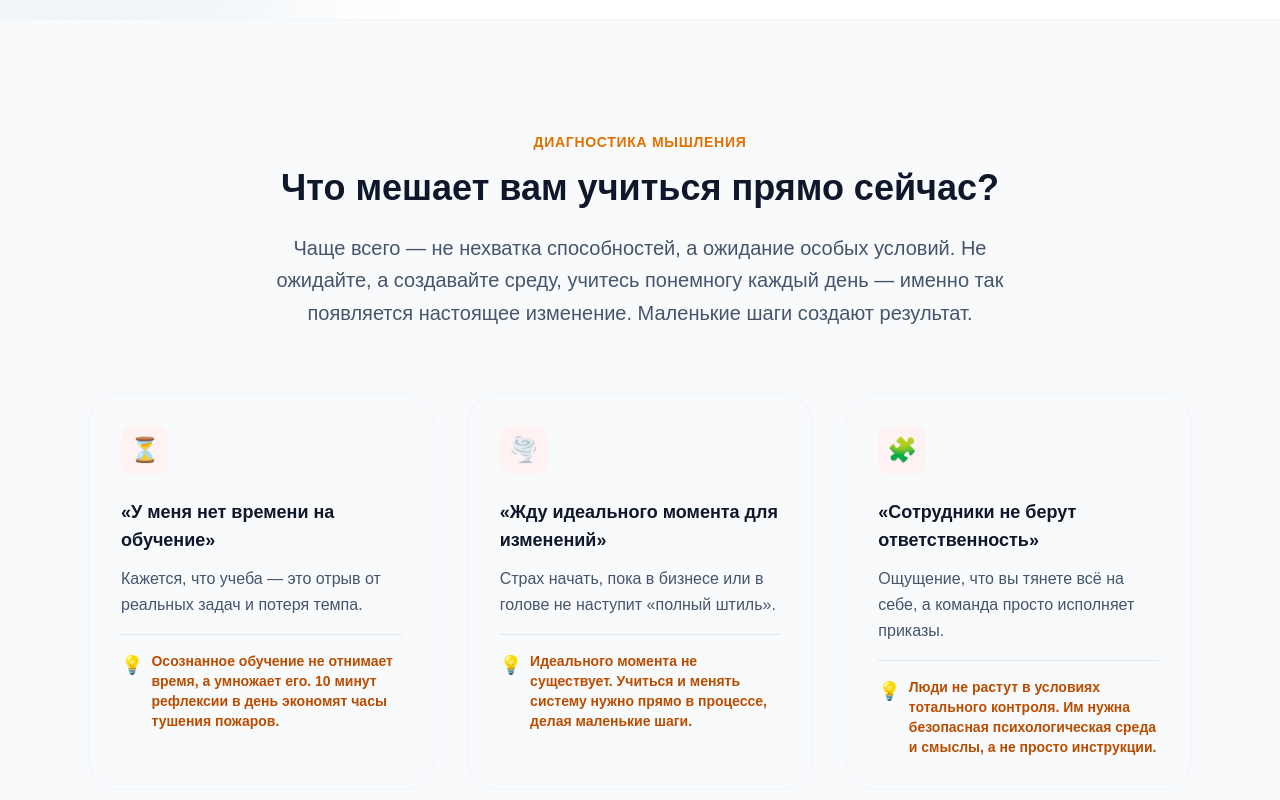
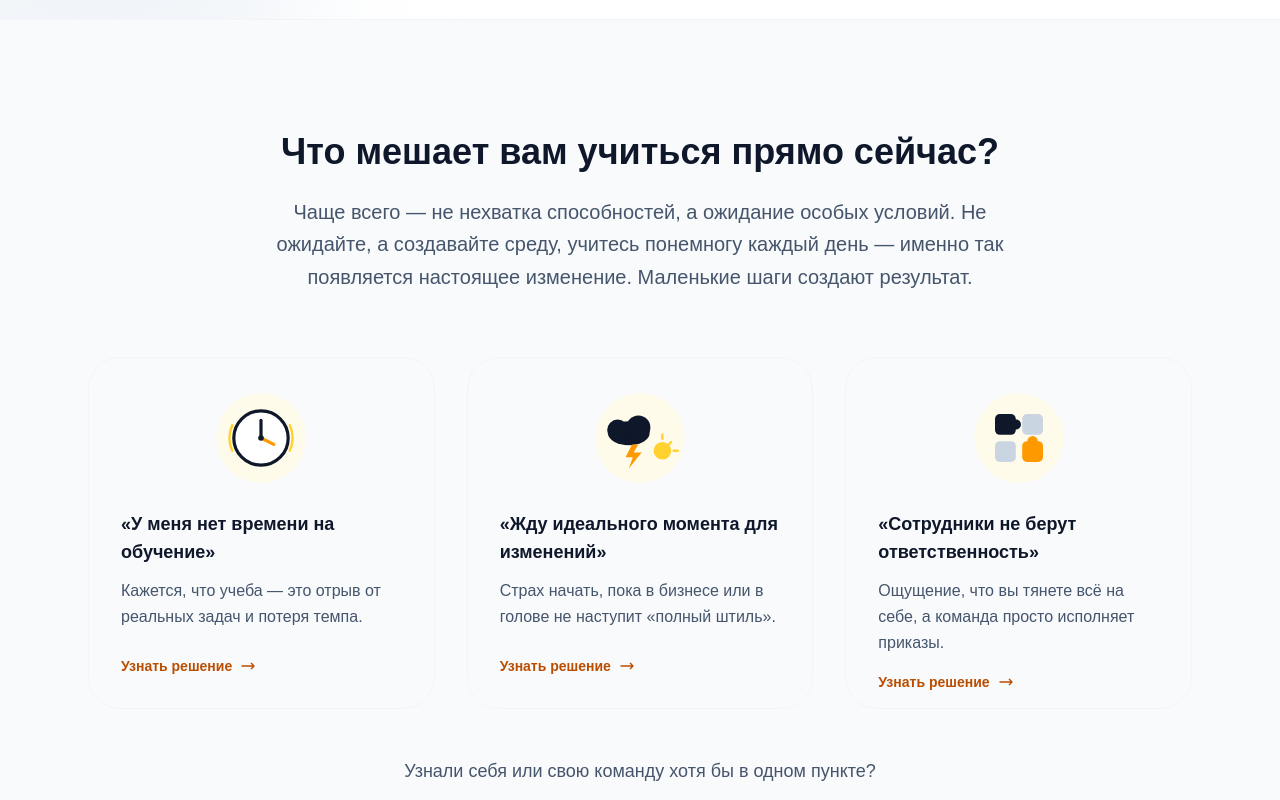
Before and after one commit to kudryavtsevacoach/kudryavtseva-coach, a Next.js app: page / in a window 1280 px wide. Shown: the part 1020-1820 px from the top of the page. Built offline with nearby package versions, Linux system fonts and the light colour scheme.

Commit message:
внесла правки в блок про обучение

```diff
--- a/app/page.tsx
+++ b/app/page.tsx
@@ -1,5 +1,6 @@
 import Link from 'next/link';
 import Image from 'next/image';
+import BarrierFlipCard from '@/components/BarrierFlipCard';
 
 export default function Home() {
   return (
@@ -76,52 +77,72 @@ export default function Home() {
       <section className="py-20 lg:py-28 bg-slate-50 border-y border-slate-100">
         <div className="max-w-6xl mx-auto px-6">
           <div className="text-center max-w-3xl mx-auto mb-16">
-            <span className="text-amber-600 font-semibold text-sm uppercase tracking-wider mb-4 block">Диагностика мышления</span>
             <h2 className="text-3xl lg:text-4xl font-bold text-slate-900 mb-6">Что мешает вам учиться прямо сейчас?</h2>
             <p className="text-xl text-slate-600 leading-relaxed">
               Чаще всего — не нехватка способностей, а ожидание особых условий. Не ожидайте, а создавайте среду, учитесь понемногу каждый день — именно так появляется настоящее изменение. Маленькие шаги создают результат.
             </p>
           </div>
 
+          <p className="text-center text-sm text-slate-400 mb-6 md:hidden">Нажмите на карточку, чтобы увидеть решение</p>
+
           <div className="grid md:grid-cols-3 gap-8">
             {/* Карточка 1 */}
-            <div className="bg-slate-50 hover:bg-white border border-slate-100 hover:border-slate-900 p-8 rounded-[2rem] transition-all duration-300 hover:shadow-xl hover:shadow-slate-200/60 hover:-translate-y-1">
-              <div className="w-12 h-12 bg-red-50 rounded-xl flex items-center justify-center mb-6 text-2xl">⏳</div>
-              <h3 className="text-lg font-bold text-slate-900 mb-3">«У меня нет времени на обучение»</h3>
-              <p className="text-slate-600 leading-relaxed mb-4">Кажется, что учеба — это отрыв от реальных задач и потеря темпа.</p>
-              <div className="pt-4 border-t border-slate-200">
-                <p className="text-sm font-semibold text-amber-700 flex items-start gap-2">
-                  <span className="text-lg">💡</span>
-                  <span>Осознанное обучение не отнимает время, а умножает его. 10 минут рефлексии в день экономят часы тушения пожаров.</span>
-                </p>
-              </div>
-            </div>
+            <BarrierFlipCard
+              title="«У меня нет времени на обучение»"
+              description="Кажется, что учеба — это отрыв от реальных задач и потеря темпа."
+              solution="Осознанное обучение не отнимает время, а умножает его. 10 минут рефлексии в день экономят часы тушения пожаров."
+              graphic={
+                <svg viewBox="0 0 120 120" className="w-24 h-24" aria-hidden="true">
+                  <circle cx="60" cy="60" r="56" className="fill-amber-50" />
+                  <path d="M24 44a40 40 0 000 32" className="stroke-amber-300" strokeWidth="3" strokeLinecap="round" fill="none" />
+                  <path d="M96 44a40 40 0 010 32" className="stroke-amber-300" strokeWidth="3" strokeLinecap="round" fill="none" />
+                  <circle cx="60" cy="60" r="34" className="fill-white stroke-slate-900" strokeWidth="4" />
+                  <line x1="60" y1="60" x2="60" y2="38" className="stroke-slate-900" strokeWidth="4" strokeLinecap="round" />
+                  <line x1="60" y1="60" x2="76" y2="68" className="stroke-amber-500" strokeWidth="4" strokeLinecap="round" />
+                  <circle cx="60" cy="60" r="3.5" className="fill-slate-900" />
+                </svg>
+              }
+            />
 
             {/* Карточка 2 */}
-            <div className="bg-slate-50 hover:bg-white border border-slate-100 hover:border-slate-900 p-8 rounded-[2rem] transition-all duration-300 hover:shadow-xl hover:shadow-slate-200/60 hover:-translate-y-1">
-              <div className="w-12 h-12 bg-red-50 rounded-xl flex items-center justify-center mb-6 text-2xl">🌪️</div>
-              <h3 className="text-lg font-bold text-slate-900 mb-3">«Жду идеального момента для изменений»</h3>
-              <p className="text-slate-600 leading-relaxed mb-4">Страх начать, пока в бизнесе или в голове не наступит «полный штиль».</p>
-              <div className="pt-4 border-t border-slate-200">
-                <p className="text-sm font-semibold text-amber-700 flex items-start gap-2">
-                  <span className="text-lg">💡</span>
-                  <span>Идеального момента не существует. Учиться и менять систему нужно прямо в процессе, делая маленькие шаги.</span>
-                </p>
-              </div>
-            </div>
+            <BarrierFlipCard
+              title="«Жду идеального момента для изменений»"
+              description="Страх начать, пока в бизнесе или в голове не наступит «полный штиль»."
+              solution="Идеального момента не существует. Учиться и менять систему нужно прямо в процессе, делая маленькие шаги."
+              graphic={
+                <svg viewBox="0 0 120 120" className="w-24 h-24" aria-hidden="true">
+                  <circle cx="60" cy="60" r="56" className="fill-amber-50" />
+                  <circle cx="88" cy="76" r="11" className="fill-amber-300" />
+                  <g className="stroke-amber-300" strokeWidth="3" strokeLinecap="round">
+                    <line x1="88" y1="56" x2="88" y2="61" />
+                    <line x1="107" y1="76" x2="102" y2="76" />
+                    <line x1="99" y1="65" x2="96" y2="68" />
+                  </g>
+                  <ellipse cx="46" cy="54" rx="26" ry="15" className="fill-slate-900" />
+                  <circle cx="32" cy="50" r="13" className="fill-slate-900" />
+                  <circle cx="58" cy="47" r="15" className="fill-slate-900" />
+                  <path d="M50 68l-8 16h9l-5 14 16-20h-10l6-10z" className="fill-amber-500" />
+                </svg>
+              }
+            />
 
             {/* Карточка 3 */}
-            <div className="bg-slate-50 hover:bg-white border border-slate-100 hover:border-slate-900 p-8 rounded-[2rem] transition-all duration-300 hover:shadow-xl hover:shadow-slate-200/60 hover:-translate-y-1">
-              <div className="w-12 h-12 bg-red-50 rounded-xl flex items-center justify-center mb-6 text-2xl">🧩</div>
-              <h3 className="text-lg font-bold text-slate-900 mb-3">«Сотрудники не берут ответственность»</h3>
-              <p className="text-slate-600 leading-relaxed mb-4">Ощущение, что вы тянете всё на себе, а команда просто исполняет приказы.</p>
-              <div className="pt-4 border-t border-slate-200">
-                <p className="text-sm font-semibold text-amber-700 flex items-start gap-2">
-                  <span className="text-lg">💡</span>
-                  <span>Люди не растут в условиях тотального контроля. Им нужна безопасная психологическая среда и смыслы, а не просто инструкции.</span>
-                </p>
-              </div>
-            </div>
+            <BarrierFlipCard
+              title="«Сотрудники не берут ответственность»"
+              description="Ощущение, что вы тянете всё на себе, а команда просто исполняет приказы."
+              solution="Люди не растут в условиях тотального контроля. Им нужна безопасная психологическая среда и смыслы, а не просто инструкции."
+              graphic={
+                <svg viewBox="0 0 120 120" className="w-24 h-24" aria-hidden="true">
+                  <circle cx="60" cy="60" r="56" className="fill-amber-50" />
+                  <rect x="30" y="30" width="26" height="26" rx="6" className="fill-slate-900" />
+                  <circle cx="56" cy="43" r="6.5" className="fill-slate-900" />
+                  <rect x="64" y="30" width="26" height="26" rx="6" className="fill-slate-300" />
+                  <rect x="30" y="64" width="26" height="26" rx="6" className="fill-slate-300" />
+                  <rect x="64" y="64" width="26" height="26" rx="6" className="fill-amber-500" />
+                  <circle cx="77" cy="64" r="6.5" className="fill-amber-500" />
+                </svg>
+              }
+            />
           </div>
 
           <div className="text-center mt-12">
--- /dev/null
+++ b/components/BarrierFlipCard.tsx
@@ -0,0 +1,54 @@
+'use client';
+
+import { useState, type ReactNode } from 'react';
+
+interface BarrierFlipCardProps {
+  graphic: ReactNode;
+  title: string;
+  description: string;
+  solution: string;
+}
+
+export default function BarrierFlipCard({ graphic, title, description, solution }: BarrierFlipCardProps) {
+  const [flipped, setFlipped] = useState(false);
+
+  return (
+    <button
+      type="button"
+      onClick={() => setFlipped((prev) => !prev)}
+      aria-pressed={flipped}
+      className="group block w-full text-left [perspective:1600px] focus:outline-none focus-visible:ring-2 focus-visible:ring-amber-500 rounded-[2rem]"
+    >
+      <div
+        className={`relative w-full min-h-[21rem] sm:min-h-[22rem] transition-transform duration-700 ease-out [transform-style:preserve-3d] ${
+          flipped ? '[transform:rotateY(180deg)]' : ''
+        }`}
+      >
+        {/* Лицевая сторона */}
+        <div className="absolute inset-0 flex flex-col bg-slate-50 group-hover:bg-white border border-slate-100 group-hover:border-slate-900 p-8 rounded-[2rem] transition-all duration-300 group-hover:shadow-xl group-hover:shadow-slate-200/60 [backface-visibility:hidden]">
+          <div className="flex items-center justify-center mb-6">{graphic}</div>
+          <h3 className="text-lg font-bold text-slate-900 mb-3">{title}</h3>
+          <p className="text-slate-600 leading-relaxed flex-1">{description}</p>
+          <span className="mt-4 inline-flex items-center gap-2 text-sm font-semibold text-amber-700">
+            Узнать решение
+            <svg className="w-4 h-4 group-hover:translate-x-1 transition-transform" fill="none" stroke="currentColor" viewBox="0 0 24 24">
+              <path strokeLinecap="round" strokeLinejoin="round" strokeWidth={2} d="M17 8l4 4m0 0l-4 4m4-4H3" />
+            </svg>
+          </span>
+        </div>
+
+        {/* Обратная сторона (решение) */}
+        <div className="absolute inset-0 flex flex-col bg-slate-900 text-white p-8 rounded-[2rem] shadow-xl [backface-visibility:hidden] [transform:rotateY(180deg)]">
+          <div className="text-3xl mb-4">💡</div>
+          <p className="text-lg leading-relaxed flex-1">{solution}</p>
+          <span className="mt-4 inline-flex items-center gap-2 text-sm font-semibold text-amber-400">
+            <svg className="w-4 h-4" fill="none" stroke="currentColor" viewBox="0 0 24 24">
+              <path strokeLinecap="round" strokeLinejoin="round" strokeWidth={2} d="M10 19l-7-7m0 0l7-7m-7 7h18" />
+            </svg>
+            Назад к вопросу
+          </span>
+        </div>
+      </div>
+    </button>
+  );
+}
```
Also changed, not shown: .claude/settings.local.json.
